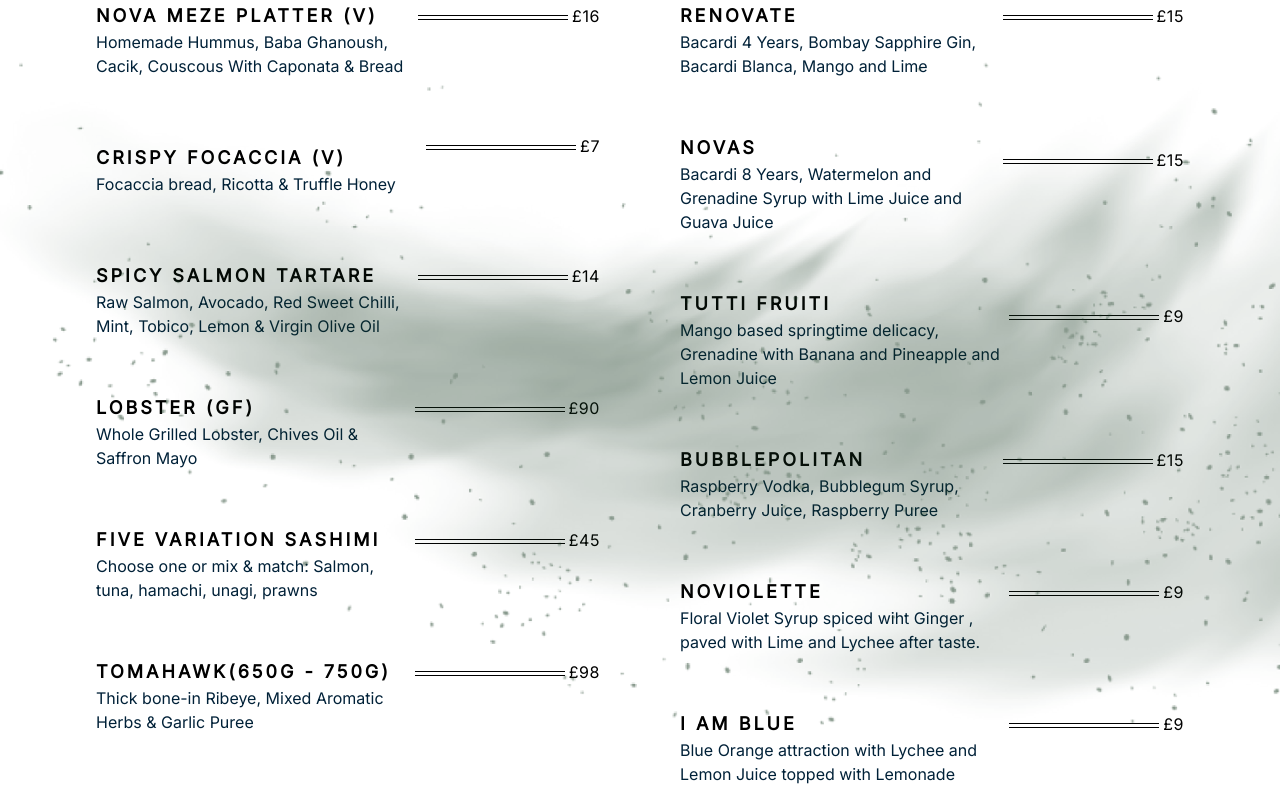
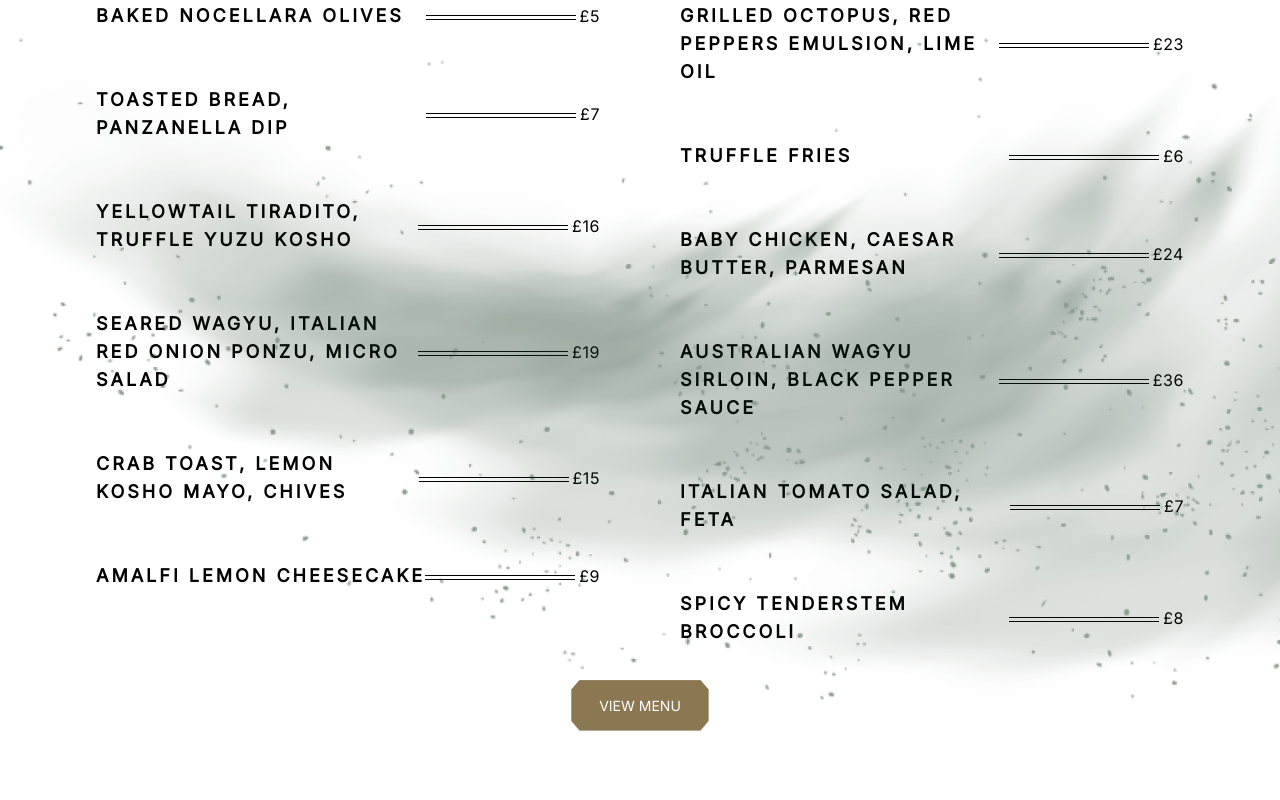
Before and after one commit to muhammedsheheer/sdk1, a Next.js app: page / in a window 1280 px wide. Shown: the part 2920-3720 px from the top of the page. Built offline with nearby package versions, Linux system fonts and the light colour scheme; no server answers; a web font is replaced by a local one.

Commit message:
menu updated

```diff
--- a/src/app/(section)/Menu.tsx
+++ b/src/app/(section)/Menu.tsx
@@ -6,75 +6,63 @@ import React from "react";
 const menuData = {
   food: [
     {
-      name: "NOVA MEZE PLATTER (V)",
-      description:
-        "Homemade Hummus, Baba Ghanoush, Cacik, Couscous With Caponata & Bread",
+      name: "Baked nocellara olives",
+
+      price: 5.0,
+    },
+    {
+      name: "Toasted bread, panzanella dip",
+      price: 7.0,
+    },
+    {
+      name: "Yellowtail tiradito, truffle yuzu kosho",
+
       price: 16,
     },
     {
-      name: "CRISPY FOCACCIA (V)",
-      description: "Focaccia bread, Ricotta & Truffle Honey",
-      price: 7,
+      name: "Seared Wagyu, italian red onion ponzu, micro salad",
+      price: 19,
     },
     {
-      name: "SPICY SALMON TARTARE",
-      description:
-        "Raw Salmon, Avocado, Red Sweet Chilli, Mint, Tobico, Lemon & Virgin Olive Oil",
-      price: 14,
+      name: "Crab toast, lemon kosho mayo, chives",
+
+      price: 15,
     },
     {
-      name: "LOBSTER (GF)",
-      description: "Whole Grilled Lobster, Chives Oil & Saffron Mayo",
-      price: 90,
-    },
-    {
-      name: "FIVE VARIATION SASHIMI",
-      description:
-        "Choose one or mix & match: Salmon, tuna, hamachi, unagi, prawns",
-      price: 45,
-    },
-    {
-      name: "Tomahawk(650g - 750g)",
-      description: "Thick bone-in Ribeye, Mixed Aromatic Herbs & Garlic Puree",
-      price: 98,
+      name: "Amalfi lemon cheesecake",
+      price: 9.0,
     },
   ],
   drinks: [
     {
-      name: "RENOVATE",
-      description:
-        "Bacardi 4 Years, Bombay Sapphire Gin, Bacardi Blanca, Mango and Lime",
-      price: 15,
+      name: "Grilled Octopus, red peppers emulsion, lime oil",
+
+      price: 23,
     },
     {
-      name: "NOVAS",
-      description:
-        "Bacardi 8 Years, Watermelon and Grenadine Syrup with Lime Juice and Guava Juice",
-      price: 15,
+      name: "Truffle fries",
+
+      price: 6.0,
     },
     {
-      name: "TUTTI FRUITI",
-      description:
-        "Mango based springtime delicacy, Grenadine with Banana and Pineapple and Lemon Juice",
-      price: 9,
+      name: "Baby chicken, Caesar butter, parmesan",
+
+      price: 24,
     },
     {
-      name: "BUBBLEPOLITAN",
-      description:
-        "Raspberry Vodka, Bubblegum Syrup, Cranberry Juice, Raspberry Puree",
-      price: 15,
+      name: "Australian wagyu sirloin, black pepper sauce",
+
+      price: 36,
     },
     {
-      name: "NOVIOLETTE",
-      description:
-        "Floral Violet Syrup spiced wiht Ginger , paved with Lime and Lychee after taste.",
-      price: 9,
+      name: "Italian tomato salad, feta",
+
+      price: 7.0,
     },
     {
-      name: "I AM BLUE",
-      description:
-        "Blue Orange attraction with Lychee and Lemon Juice topped with Lemonade",
-      price: 9,
+      name: "Spicy Tenderstem broccoli",
+
+      price: 8.0,
     },
   ],
 };
@@ -115,11 +103,8 @@ const Menu: React.FC = () => {
                   <p className="font-inter text-sm font-[600] uppercase text-[#000] md:text-lg md:tracking-[3px]">
                     {item.name}
                   </p>
-                  <p className="text-[rgba(0, 0, 0, 0.60)] font-inter text-xs font-[300] md:text-base">
-                    {item.description}
-                  </p>
                 </div>
-                <div className="flex items-center gap-1 md:mb-12">
+                <div className="flex items-center gap-1">
                   <div className="*: flex flex-col gap-0">
                     <div className="hidden h-1 w-[150px] border-b-[1px] border-b-[#000] md:block" />
                     <div className="hidden h-1 w-[150px] border-b-[1px] border-b-[#000] md:block" />
@@ -143,11 +128,8 @@ const Menu: React.FC = () => {
                   <p className="font-inter text-sm font-[600] uppercase text-[#000] md:text-lg md:tracking-[3px]">
                     {item.name}
                   </p>
-                  <p className="text-[rgba(0, 0, 0, 0.60)] font-inter text-xs font-[300] md:text-base">
-                    {item.description}
-                  </p>
                 </div>
-                <div className="flex items-center gap-1 md:mb-12">
+                <div className="flex items-center gap-1">
                   <div className="*: flex flex-col gap-0">
                     <div className="hidden h-1 w-[150px] border-b-[1px] border-b-[#000] md:block" />
                     <div className="hidden h-1 w-[150px] border-b-[1px] border-b-[#000] md:block" />
```
